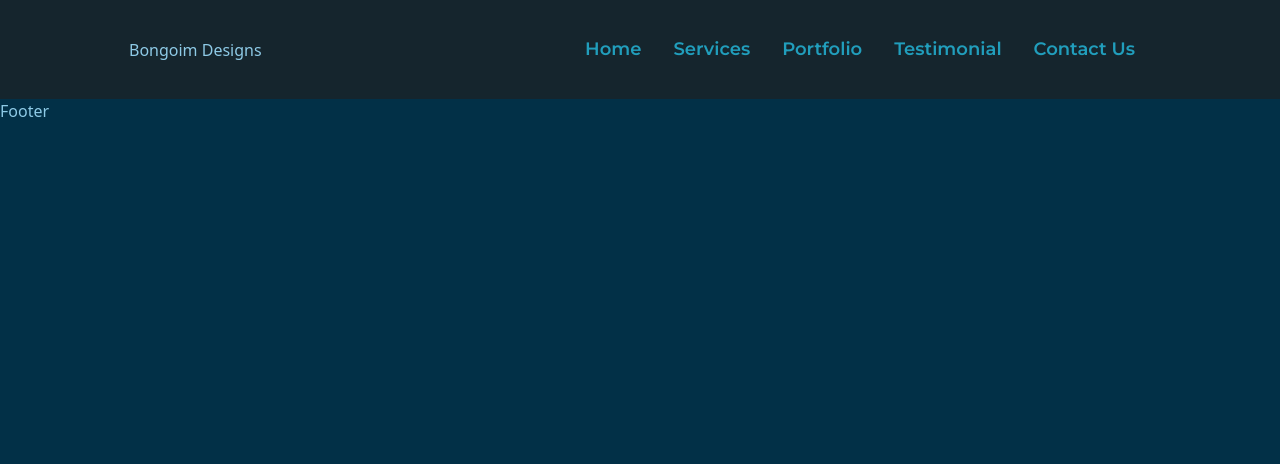
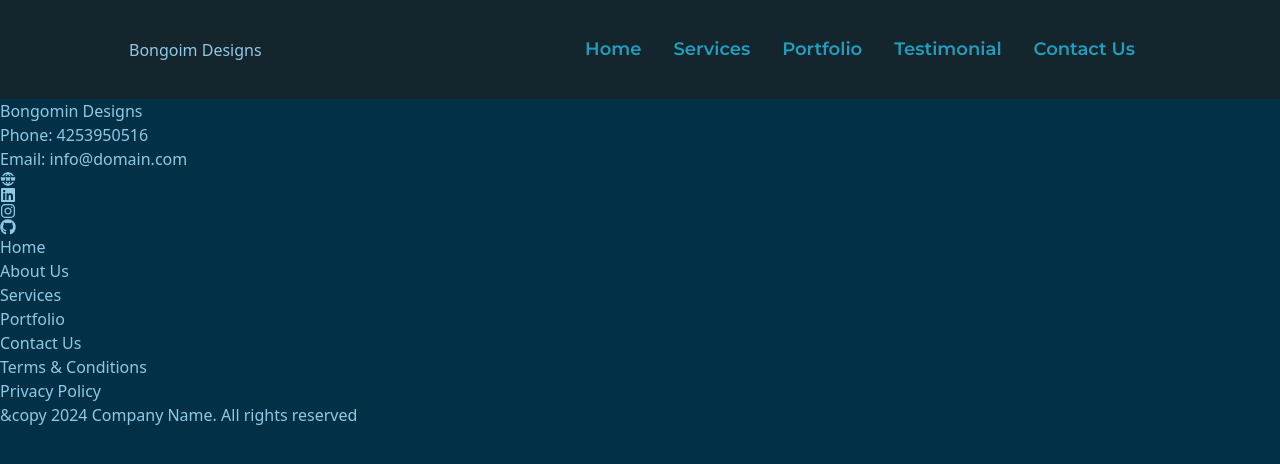
Before and after one commit to bongomin256/bongomin_designs, a React (Vite) app: page / in a window 1280 px wide. Shown: the top 464 px of the page. Built offline with nearby package versions, Linux system fonts and the light colour scheme.

Commit message:
added all the sections in the footer

```diff
--- a/src/components/Footer.jsx
+++ b/src/components/Footer.jsx
@@ -1,5 +1,61 @@
+import { TbWorldWww } from "react-icons/tb";
+import { FaLinkedin, FaInstagram, FaGithub } from "react-icons/fa";
+
 const Footer = () => {
-  return <div>Footer</div>;
+  return (
+    <footer>
+      <section>
+        <section>
+          <div>
+            <div>
+              <p>Bongomin Designs</p>
+            </div>
+            <div>
+              <p>
+                <span>Phone:</span> 4253950516
+              </p>
+              <p>
+                <span>Email:</span> info@domain.com
+              </p>
+            </div>
+            <div>
+              <a href="http://" target="_blank" rel="noopener noreferrer">
+                <TbWorldWww />
+              </a>
+              <a href="http://" target="_blank" rel="noopener noreferrer">
+                <FaLinkedin />
+              </a>
+              <a href="http://" target="_blank" rel="noopener noreferrer">
+                <FaInstagram />
+              </a>
+
+              <a href="http://" target="_blank" rel="noopener noreferrer">
+                <FaGithub />
+              </a>
+            </div>
+          </div>
+          <ul>
+            <li>Home</li>
+            <li>About Us</li>
+            <li>Services</li>
+            <li>Portfolio</li>
+            <li>Contact Us</li>
+          </ul>
+        </section>
+        <section>
+          <div>
+            <a href="http://" target="_blank" rel="noopener noreferrer">
+              <p>Terms & Conditions</p>
+            </a>
+            <a href="http://" target="_blank" rel="noopener noreferrer">
+              <p>Privacy Policy</p>
+            </a>
+          </div>
+          <p>&copy 2024 Company Name. All rights reserved</p>
+        </section>
+      </section>
+    </footer>
+  );
 };
 
 export default Footer;
```
